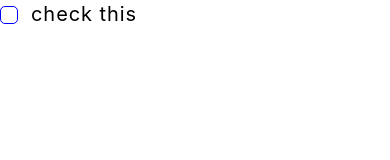
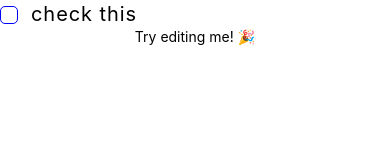
Before and after one commit to vineel-k/SharedAlarms, a React Native app: screen / in a window 390 px wide. Shown: the top 160 px of the page. Built offline with nearby package versions, Linux system fonts and the light colour scheme.

Commit message:
added test for aneesh

```diff
--- a/src/components/ComponentPlayground.tsx
+++ b/src/components/ComponentPlayground.tsx
@@ -1,6 +1,7 @@
 import React, {useEffect, useState} from 'react';
 import {SafeAreaView, StyleSheet, StatusBar, Text, View} from 'react-native';
 import CheckBox from './CheckBox';
+import IconButton from './IconButton';
 
 const styles = StyleSheet.create({
   safeView: {
@@ -17,6 +18,7 @@ export default function ComponentPlayground() {
         label="check this"
         onPress={() => setCheck(!check)}
       />
+      <IconButton />
     </View>
   );
 }
--- /dev/null
+++ b/src/components/IconButton.tsx
@@ -0,0 +1,10 @@
+import React from 'react';
+import {Text, View} from 'react-native';
+
+export default function IconButton() {
+  return (
+    <View style={{justifyContent: 'center', alignItems: 'center'}}>
+      <Text>Try editing me! 🎉</Text>
+    </View>
+  );
+}
```
